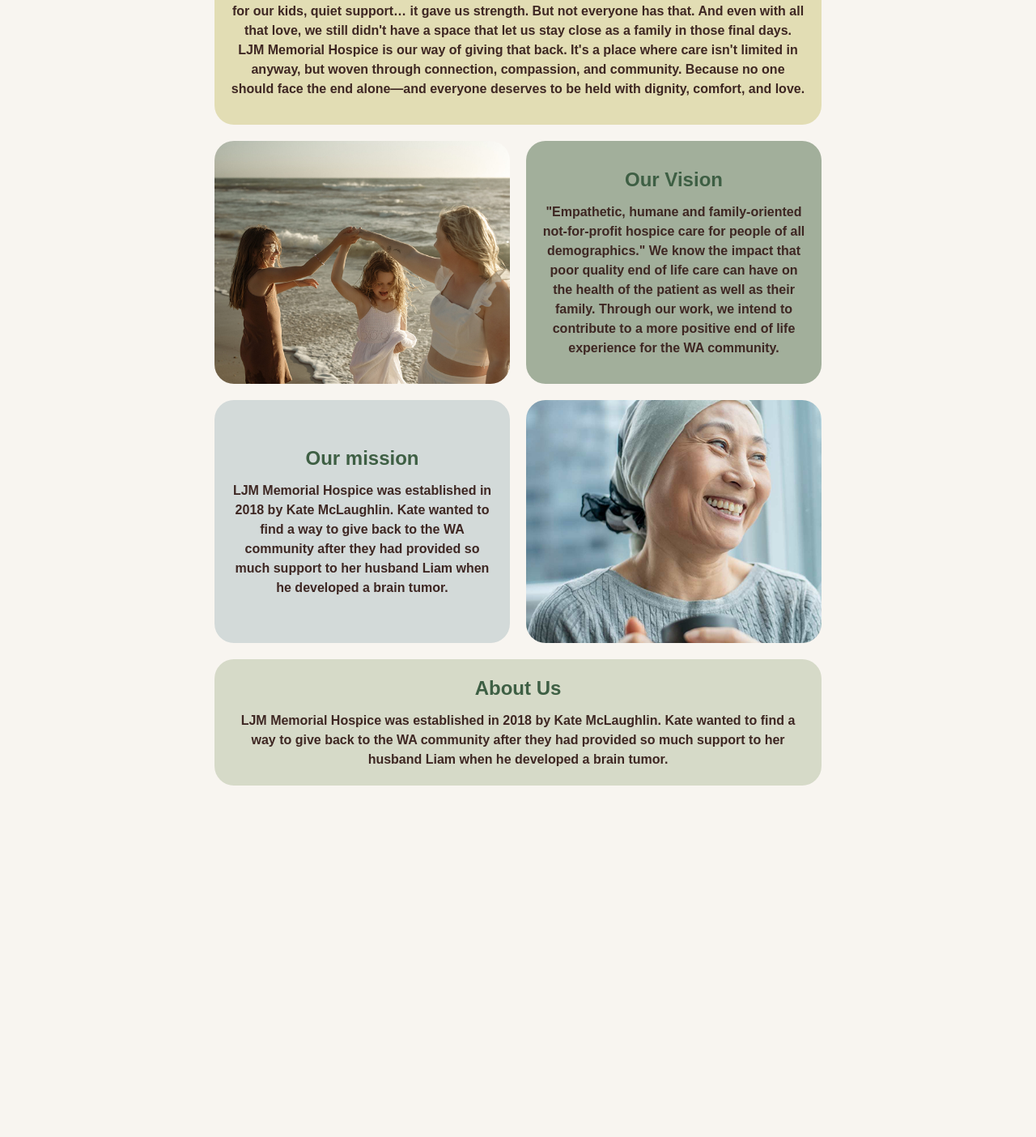
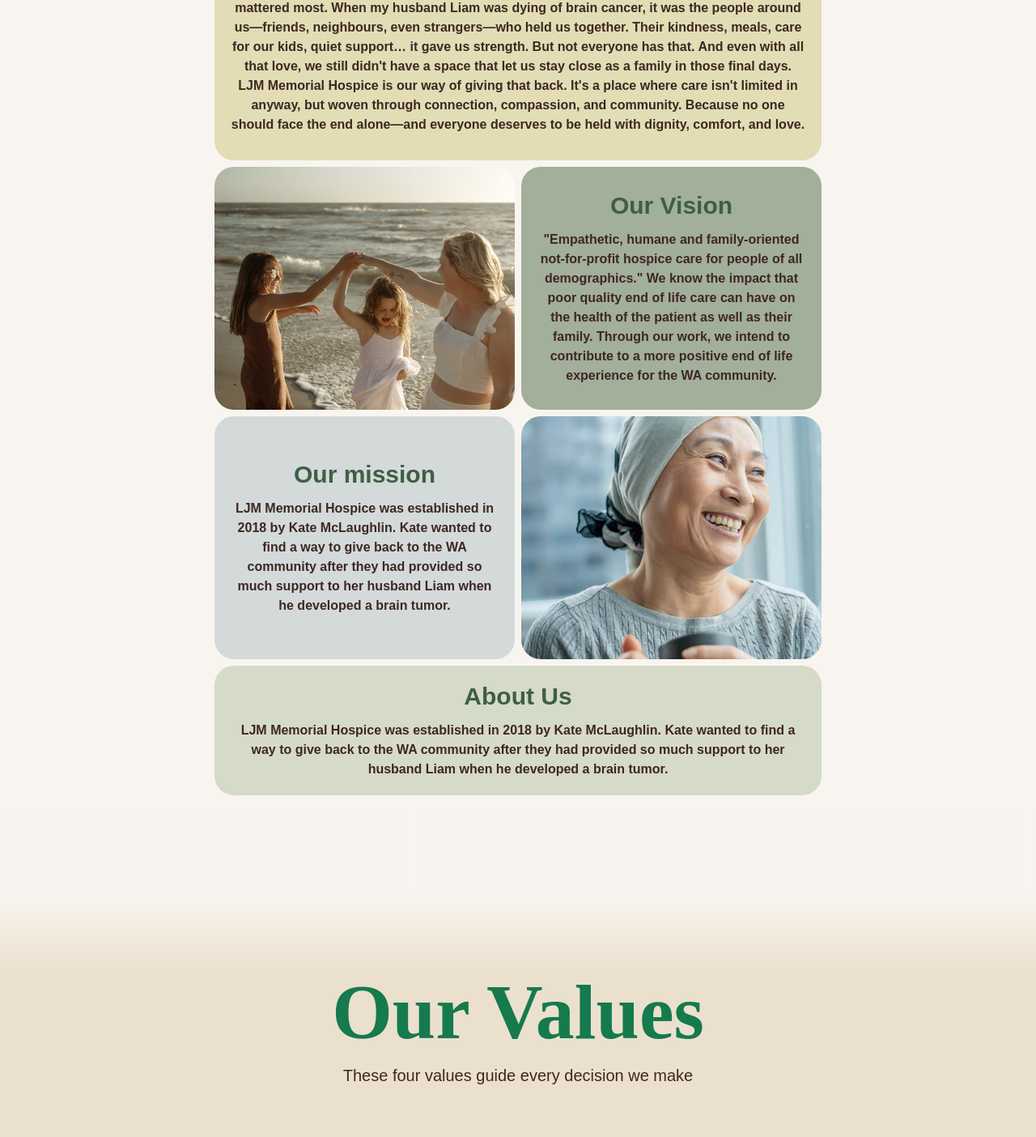
Before and after one commit to Sama2511/LJM, a Next.js app in the folder ljm-website/: page /about in a window 1280 px wide. Shown: the part 233-1637 px from the top of the page at 81% size. Before the commit the page ends 1223 px from the top, so only its background shows below. Built offline with nearby package versions, Linux system fonts and the light colour scheme.

Commit message:
section2 aboutUspage

```diff
--- a/ljm-website/app/about/page.tsx
+++ b/ljm-website/app/about/page.tsx
@@ -3,15 +3,17 @@
 import React, { useState } from "react";
 import { ChevronDown, ChevronUp } from "lucide-react";
 import Image from "next/image";
+import ProfileCard from "@/components/ProfileCard";
 
 export default function AboutUspage() {
   const [isOpen, setIsOpen] = useState(false);
 
   return (
-    <section className="@container flex justify-center p-5">
-      <div className="grid w-full max-w-[350px] gap-5 font-[700] @[700px]:max-w-[750px] @[700px]:grid-cols-2">
+    <div>
+      <section className="@container mt-10 flex justify-center p-5">
+        <div className="gap- grid w-full max-w-[350px] gap-2 font-[700] @[700px]:max-w-[750px] @[700px]:grid-cols-2">
           <div className="w-full space-y-3 rounded-3xl bg-[#e2ddb4] p-5 text-center @[700px]:col-span-2">
-          <h1 className="text-2xl font-semibold text-[#3E5F44]">
+            <h1 className="text-3xl font-semibold text-[#3E5F44]">
               Our Origin story
             </h1>
             <div
@@ -21,17 +23,17 @@ export default function AboutUspage() {
             >
               <p>
                 LJM Memorial Hospice exists because of the way our community
-              showed up when it mattered most. When my husband Liam was dying of
-              brain cancer, it was the people around us—friends, neighbours,
-              even strangers—who held us together. Their kindness, meals, care
-              for our kids, quiet support… it gave us strength. But not everyone
-              has that. And even with all that love, we still didn't have a
-              space that let us stay close as a family in those final days. LJM
-              Memorial Hospice is our way of giving that back. It's a place
-              where care isn't limited in anyway, but woven through connection,
-              compassion, and community. Because no one should face the end
-              alone—and everyone deserves to be held with dignity, comfort, and
-              love.
+                showed up when it mattered most. When my husband Liam was dying
+                of brain cancer, it was the people around us—friends,
+                neighbours, even strangers—who held us together. Their kindness,
+                meals, care for our kids, quiet support… it gave us strength.
+                But not everyone has that. And even with all that love, we still
+                didn't have a space that let us stay close as a family in those
+                final days. LJM Memorial Hospice is our way of giving that back.
+                It's a place where care isn't limited in anyway, but woven
+                through connection, compassion, and community. Because no one
+                should face the end alone—and everyone deserves to be held with
+                dignity, comfort, and love.
               </p>
             </div>
             <button
@@ -62,18 +64,22 @@ export default function AboutUspage() {
           </div>
 
           <div className="flex w-full flex-col justify-center space-y-3 rounded-3xl bg-[#A2AF9B] p-5 text-center">
-          <h1 className="text-2xl font-semibold text-[#3E5F44]">Our Vision</h1>
+            <h1 className="text-3xl font-semibold text-[#3E5F44]">
+              Our Vision
+            </h1>
             <p>
-            "Empathetic, humane and family-oriented not-for-profit hospice care
-            for people of all demographics." We know the impact that poor
+              "Empathetic, humane and family-oriented not-for-profit hospice
+              care for people of all demographics." We know the impact that poor
               quality end of life care can have on the health of the patient as
-            well as their family. Through our work, we intend to contribute to a
-            more positive end of life experience for the WA community.
+              well as their family. Through our work, we intend to contribute to
+              a more positive end of life experience for the WA community.
             </p>
           </div>
 
           <div className="flex w-full flex-col justify-center space-y-3 rounded-3xl bg-[#D3DAD9] p-5 text-center">
-          <h1 className="text-2xl font-semibold text-[#3E5F44]">Our mission</h1>
+            <h1 className="text-3xl font-semibold text-[#3E5F44]">
+              Our mission
+            </h1>
             <p>
               LJM Memorial Hospice was established in 2018 by Kate McLaughlin.
               Kate wanted to find a way to give back to the WA community after
@@ -92,7 +98,7 @@ export default function AboutUspage() {
           </div>
 
           <div className="w-full space-y-3 rounded-3xl bg-[#D6DAC8] p-5 text-center @[700px]:col-span-2">
-          <h1 className="text-2xl font-semibold text-[#3E5F44]">About Us</h1>
+            <h1 className="text-3xl font-semibold text-[#3E5F44]">About Us</h1>
             <p>
               LJM Memorial Hospice was established in 2018 by Kate McLaughlin.
               Kate wanted to find a way to give back to the WA community after
@@ -102,5 +108,93 @@ export default function AboutUspage() {
           </div>
         </div>
       </section>
+
+      <div
+        className="h-50 bg-gradient-to-b from-[#F8F5F0] via-[#F8F5F0] to-[#ebe0cd]"
+        aria-hidden="true"
+      >
+        <div className="container mx-auto py-16"></div>
+      </div>
+      {/* gradient background */}
+      <section className="flex flex-col items-center gap-4 bg-[#ebe0cd]">
+        <h1 className="font-serif text-5xl font-bold text-[#157A4E] sm:text-7xl lg:text-8xl">
+          Our Values
+        </h1>
+        <h2 className="text-center text-xl">
+          These four values guide every decision we make
+        </h2>
+        <section className="container mx-auto px-6 py-12">
+          <div className="mx-auto grid max-w-5xl grid-cols-1 md:grid-cols-2">
+            {/* Item 1 */}
+            <div className="border-b border-gray-300 p-6 md:border-r md:border-b">
+              <h3 className="mb-3 text-2xl font-semibold text-[#3E5F44]">
+                Connection
+              </h3>
+              <p className="text-gray-700">
+                From child to elder, patient to family member, nurse to
+                volunteer—everyone belongs. We design spaces and experiences
+                that encourage togetherness.
+              </p>
+            </div>
+
+            {/* Item 2 */}
+            <div className="border-b border-gray-300 p-6 md:border-b">
+              <h3 className="mb-3 text-2xl font-semibold text-[#3E5F44]">
+                Choice{" "}
+              </h3>
+              <p className="text-gray-700">
+                End-of-life care should reflect the values and wishes of the
+                individual. We advocate for more options—spaces that feel like
+                home, moments shared with loved ones, and the freedom to shape
+                this time in a way that feels right.
+              </p>
+            </div>
+
+            {/* Item 3 */}
+            <div className="border-b border-gray-300 p-6 md:border-r md:border-b-0">
+              <h3 className="mb-3 text-2xl font-semibold text-[#3E5F44]">
+                Community{" "}
+              </h3>
+              <p className="text-gray-700">
+                We believe healing and comfort are made possible through human
+                connection. Our community is at the heart of everything—our
+                supporters, volunteers, neighbours, and the families we serve.
+              </p>
+            </div>
+
+            {/* Item 4 */}
+            <div className="p-6">
+              <h3 className="mb-3 text-2xl font-semibold text-[#3E5F44]">
+                Dignity{" "}
+              </h3>
+              <p className="text-gray-700">
+                Every person deserves to feel seen, heard, and valued—especially
+                at the end of life. We prioritise respect, gentleness, and care
+                for all.
+              </p>
+            </div>
+          </div>
+        </section>
+      </section>
+      {/* gradient background */}
+      <div
+        className="h-50 bg-gradient-to-t from-[#F8F5F0] via-[#F8F5F0] to-[#ebe0cd]"
+        aria-hidden="true"
+      >
+        <div className="container mx-auto py-16"></div>
+      </div>
+      <section className="container mx-auto px-6 py-12">
+        <h1 className="mb-12 text-center font-serif text-5xl font-bold text-[#157A4E] sm:text-7xl lg:text-8xl">
+          Meet Our Team
+        </h1>
+        <div className="grid">
+          <ProfileCard member="Oussama Hassoune" role="CEO" imageUrl="" />
+          <ProfileCard member="Oussama Hassoune" role="CEO" imageUrl="" />
+          <ProfileCard member="Oussama Hassoune" role="CEO" imageUrl="" />
+          <ProfileCard member="Oussama Hassoune" role="CEO" imageUrl="" />
+          <ProfileCard member="Oussama Hassoune" role="CEO" imageUrl="" />
+        </div>
+      </section>
+    </div>
   );
 }
--- a/ljm-website/app/page.tsx
+++ b/ljm-website/app/page.tsx
@@ -21,7 +21,7 @@ export default function Home() {
               className="w-full object-cover @[630]:hidden"
             />
             <h1
-              className="absolute top-6 left-6 max-w-[70%] text-left font-semibold text-white drop-shadow-[2px_2px_4px_rgba(0,0,0,0.6)] sm:text-[#3E5F44] @[550]:max-w-[80%] @[630]:static @[630]:max-w-[100%] @[630]:drop-shadow-[0px] @[800]:pt-[10px] @[1000]:pt-[30px] @[1200]:pt-[50px] @[1400]:pt-[2rem]"
+              className="absolute top-6 left-6 max-w-[70%] text-left leading-tight font-semibold text-white drop-shadow-[2px_2px_4px_rgba(0,0,0,0.6)] sm:text-[#3E5F44] @[550]:max-w-[80%] @[630]:static @[630]:max-w-[100%] @[630]:drop-shadow-[0px] @[800]:pt-[10px] @[1000]:pt-[30px] @[1200]:pt-[50px] @[1400]:pt-[2rem]"
               style={{ fontSize: "clamp(1.375rem, 0.5rem + 3vw, 3.438rem)" }}
             >
               Supporting Community With Compassion at Life's Most Sacred Moments
@@ -63,7 +63,7 @@ export default function Home() {
         <div className="container mx-auto py-16"></div>
       </div>
 
-      <section id="services" className="bg-[#ebe0cd]">
+      <section className="bg-[#ebe0cd]">
         <div className="flex flex-col items-center gap-20">
           <h1 className="font-serif text-5xl font-bold text-[#157A4E] sm:text-7xl lg:text-8xl">
             Our Services
```
Also changed, not shown: ljm-website/public/AvatarDummy.png (added). Lines whose indentation alone changed are shown as unchanged.
